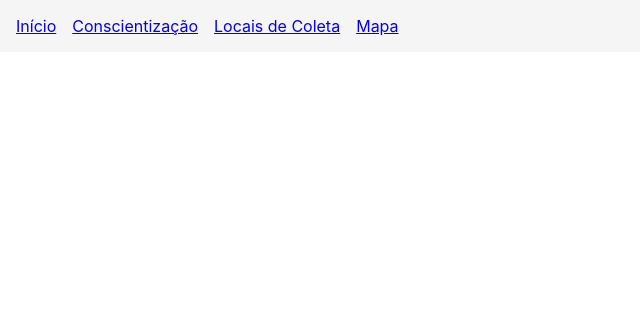
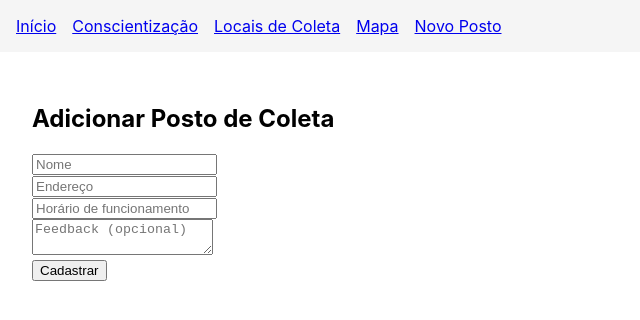
Before and after one commit to yumikoatae/ReciclaTech-Atibaia-Frontend, a React (Create React App) app: page /novo-posto in a window 1280 px wide. Shown: the top 320 px of the page, without its empty margins (0-640 px from the left). Built offline with nearby package versions, Linux system fonts and the light colour scheme.

Commit message:
feat: adiciona formulário para cadastro de novos postos

```diff
--- a/src/App.js
+++ b/src/App.js
@@ -3,6 +3,7 @@ import { BrowserRouter as Router, Routes, Route, Link } from "react-router-dom";
 import LocaisColeta from "./components/LocaisColeta";
 import MapaColeta from "./components/MapaColeta";
 import Conscientizacao from "./components/Conscientizacao";
+import FormularioPosto from "./components/FormularioPosto";
 
 function App() {
   return (
@@ -12,6 +13,8 @@ function App() {
         <Link to="/conscientizacao">Conscientização</Link>
         <Link to="/locais">Locais de Coleta</Link>
         <Link to="/mapa">Mapa</Link>
+	<Link to="/novo-posto">Novo Posto</Link>
+
       </nav>
 
       <Routes>
@@ -19,6 +22,7 @@ function App() {
         <Route path="/conscientizacao" element={<Conscientizacao />} />
         <Route path="/locais" element={<LocaisColeta />} />
         <Route path="/mapa" element={<MapaColeta />} />
+	<Route path="/novo-posto" element={<FormularioPosto />} />
       </Routes>
     </Router>
   );
--- /dev/null
+++ b/src/components/FormularioPosto.js
@@ -0,0 +1,54 @@
+import React, { useState } from "react";
+import axios from "axios";
+
+const FormularioPosto = () => {
+  const [formData, setFormData] = useState({
+    nome: "",
+    endereco: "",
+    horario_funcionamento: "",
+    feedback: "",
+  });
+
+  const [mensagem, setMensagem] = useState("");
+
+  const handleChange = (e) => {
+    setFormData((prev) => ({
+      ...prev,
+      [e.target.name]: e.target.value,
+    }));
+  };
+
+  const handleSubmit = async (e) => {
+    e.preventDefault();
+
+    try {
+      await axios.post("https://recicla-tech-atibaia-backend.onrender.com/api/postos/", formData);
+      setMensagem("✅ Posto de coleta adicionado com sucesso!");
+      setFormData({
+        nome: "",
+        endereco: "",
+        horario_funcionamento: "",
+        feedback: "",
+      });
+    } catch (error) {
+      setMensagem("❌ Erro ao adicionar posto. Verifique e tente novamente.");
+      console.error(error);
+    }
+  };
+
+  return (
+    <div style={{ padding: "2rem" }}>
+      <h2>Adicionar Posto de Coleta</h2>
+      <form onSubmit={handleSubmit}>
+        <input type="text" name="nome" placeholder="Nome" value={formData.nome} onChange={handleChange} required /><br />
+        <input type="text" name="endereco" placeholder="Endereço" value={formData.endereco} onChange={handleChange} required /><br />
+        <input type="text" name="horario_funcionamento" placeholder="Horário de funcionamento" value={formData.horario_funcionamento} onChange={handleChange} required /><br />
+        <textarea name="feedback" placeholder="Feedback (opcional)" value={formData.feedback} onChange={handleChange} /><br />
+        <button type="submit">Cadastrar</button>
+      </form>
+      {mensagem && <p>{mensagem}</p>}
+    </div>
+  );
+};
+
+export default FormularioPosto;
```
